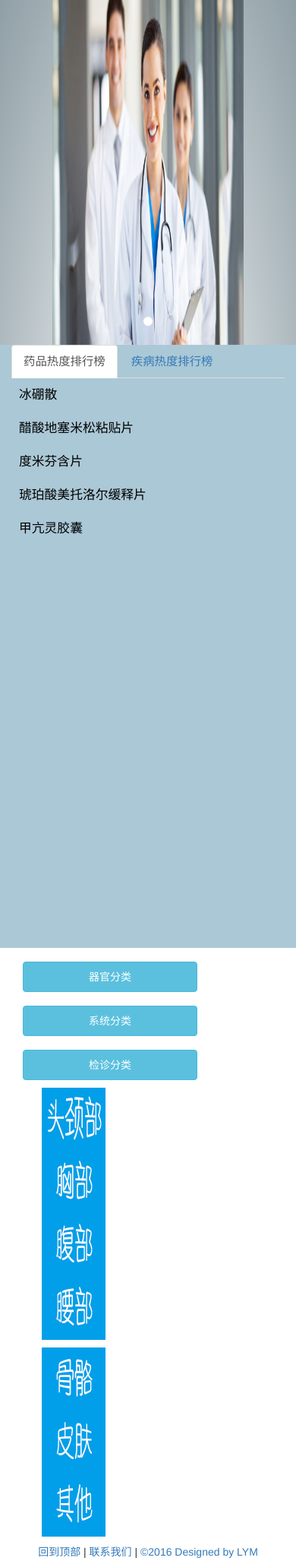
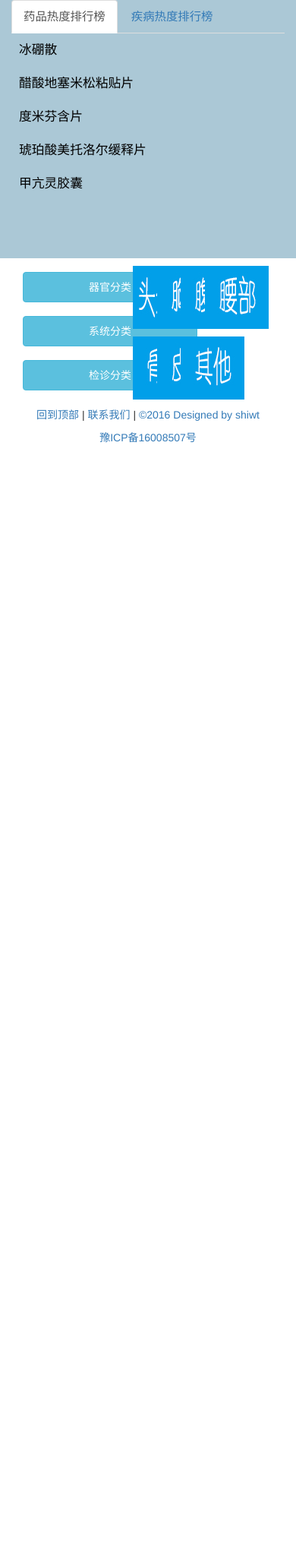
Before and after one commit to shiwt/multimediaCompetition, a PHP site: page /pages/index.php in a window 390 px wide. Shown: the part 70-2133 px from the top of the page at 76% size. After the commit the page ends 653 px from the top, so only its background shows below. Run offline with PHP 8.4, Linux system fonts and the light colour scheme; data comes from the database, SQL or seed files in the repository; both versions use the stored data as it was after the commit; data that the repository does not hold is empty; some libraries are stand-ins or nearby versions.

Commit message:
2016-6-8

```diff
--- a/pages/comments.php
+++ b/pages/comments.php
@@ -1,5 +1,5 @@
 <?php
-header("Content-type:text/html;charset=utf-8");
+//header("Content-type:text/html;charset=utf-8");
 session_start();
 include("conn.php");
 $userid = $_GET['userid'];
--- a/pages/conn.php
+++ b/pages/conn.php
@@ -1,6 +1,6 @@
 <?php
 header("Content-type:text/html;charset=utf-8");
-$conn = mysqli_connect("www.shiwt.top","shiwt","123456","lym");
+$conn = mysqli_connect("localhost","root","123456","lym");
   if(mysqli_connect_error())
   {
   	printf('连接数据库出错:%s\n',mysqli_connect_error());
--- a/pages/four.php
+++ b/pages/four.php
@@ -1,5 +1,5 @@
 <?php
-header("Content-type:text/html;charset=utf-8");
+//header("Content-type:text/html;charset=utf-8");
 session_start();
 include("conn.php");
 if(isset($_GET['ill']))
@@ -175,7 +175,7 @@
                 <p class="usern ziti"><?php echo $row1['user_name']; ?></p>
               </div>
               <div class='col-md-10'>
-                  <p class="ziti"><?php echo $row['comments']; ?></p>
+                  <p style="word-wrap:break-word" class="ziti"><?php echo $row['comments']; ?></p>
                   <p class="ziti"><?php echo $row['com_time']; ?></p>
               </div>
             </div>
--- a/pages/header.php
+++ b/pages/header.php
@@ -1,4 +1,4 @@
-<?php $_SESSION['check']=0;include 'model.html'; ?>
+<?php include 'model.html'; ?>
 <link rel="stylesheet" href="../css/header.css">
 <!-- ***********************页面头部导航条** *********************** -->
   <nav class="navbar nav_color">
--- a/pages/header_after.php
+++ b/pages/header_after.php
@@ -1,5 +1,5 @@
 <?php
-header("Content-type:text/html;charset=utf-8");
+//header("Content-type:text/html;charset=utf-8");
 include 'model.html';
 ?>
 <link rel="stylesheet" href="../css/header.css">
--- a/pages/index.php
+++ b/pages/index.php
@@ -1,5 +1,5 @@
 <?php
-header("Content-type:text/html;charset=utf-8");
+//header("Content-type:text/html;charset=utf-8");
 session_start();
 include("conn.php");
 ?>
@@ -27,7 +27,7 @@
   <div class="row div_background">
     <!-- ***********************左边图片轮播************************* -->
 
-    <div class="col-md-9">
+    <div class="col-md-9 col-lg-9 col-sm-9 hidden-xs">
       <div id="carousel-example-generic" class="carousel slide" data-ride="carousel">
         <!-- Indicators -->
         <ol class="carousel-indicators">
@@ -43,7 +43,7 @@
     <!-- ***********************图片轮播结束************************* -->
 
     <!-- ***********************右边热度排行************************* -->
-    <div class="col-md-3 bc">
+    <div class="col-md-3 col-lg-3 col-sm-3 col-xs-12 bc">
       <!-- Nav tabs -->
       <ul class="nav nav-tabs" role="tablist">
         <li role="presentation" class="active">
@@ -70,7 +70,7 @@
 
   <!-- ***********************下面左边分类按钮************************* -->
   <div class="container-fluid">
-    <div class="col-md-4">
+    <div class="col-md-4 col-lg-4 col-sm-4 col-xs-4">
       <div class="class-btn">
         <button class="btn btn-info" onclick="qiguan()">器官分类</button>
       </div>
@@ -85,7 +85,7 @@
     <!-- ***********************下面左边分类按钮结束************************* -->
 
     <!-- ************************下面右边分类类别*********************** -->
-    <div class="col-md-8 ">
+    <div class="col-md-8 col-lg-8 col-sm-8 col-xs-8">
 
       <!--模块中的下面的面板-->
       <div class="tab-content">
@@ -94,30 +94,30 @@
         <div id="class-img1">
           <div role="tabpanel" class="tab-pane active" id="home">
             <div class="row">
-              <div class="col-md-2">
+              <div class="col-md-2 col-lg-2 col-sm-2 col-xs-2">
                 <a href="second_organ.php?class=头颈部">
                   <img src="../img/toujing.jpg" alt="图片无法正常显示！"></a>
               </div>
-              <div class="col-md-2">
+              <div class="col-md-2 col-lg-2 col-sm-2 col-xs-2">
                 <a href="second_organ.php?class=胸部">
                   <img src="../img/xiongbu.jpg" alt="图片无法正常显示！"></a>
               </div>
-              <div class="col-md-2">
+              <div class="col-md-2 col-lg-2 col-sm-2 col-xs-2">
                 <a href="second_organ.php?class=腹部">
                   <img src="../img/fubu.jpg" alt="图片无法正常显示！"></a>
               </div>
-              <div class="col-md-2">
+              <div class="col-md-2 col-lg-2 col-sm-2 col-xs-2">
                 <a href="second_organ.php?class=腰部">
                   <img src="../img/yaobu.jpg" alt="图片无法正常显示！"></a>
               </div>
             </div>
             <!-- 第二行 -->
             <div class="row">
-              <div class="col-md-2">
+              <div class="col-md-2 col-lg-2 col-sm-2 col-xs-2">
                 <a href="second_organ.php?class=骨骼">
                   <img src="../img/guge.jpg" alt="图片无法正常显示！"></a>
               </div>
-              <div class="col-md-2">
+              <div class="col-md-2 col-lg-2 col-sm-2 col-xs-2">
                 <a href="second_organ.php?class=皮肤">
                   <img src="../img/pifu.jpg" alt="图片无法正常显示！"></a>
               </div>
@@ -126,7 +126,7 @@
                 <img src="../tuibu.jpg" alt="图片无法正常显示！"></a>
             </div>
             -->
-            <div class="col-md-2">
+            <div class="col-md-2 col-lg-2 col-sm-2 col-xs-2">
               <a href="second_organ.php?class=其他">
                 <img src="../img/qita.jpg" alt="图片无法正常显示！"></a>
             </div>
@@ -137,23 +137,23 @@
       <div id="class-img2">
         <div role="tabpanel" class="tab-pane" id="profile">
           <div class="row">
-            <div class="col-md-2">
+            <div class="col-md-2 col-lg-2 col-sm-2 col-xs-2">
               <a href="second_system.php?class=呼吸系统">
                 <img src="../img/huxi.jpg" alt="图片无法正常显示！"></a>
             </div>
-            <div class="col-md-2">
+            <div class="col-md-2 col-lg-2 col-sm-2 col-xs-2">
               <a href="second_system.php?class=循环系统">
                 <img src="../img/xunhuan.jpg" alt="图片无法正常显示！"></a>
             </div>
-            <div class="col-md-2">
+            <div class="col-md-2 col-lg-2 col-sm-2 col-xs-2">
               <a href="second_system.php?class=消化系统">
                 <img src="../img/xiaohua.jpg" alt="图片无法正常显示！"></a>
             </div>
-            <div class="col-md-2">
+            <div class="col-md-2 col-lg-2 col-sm-2 col-xs-2">
               <a href="second_system.php?class=泌尿系统">
                 <img src="../img/miniao.jpg" alt="图片无法正常显示！"></a>
             </div>
-            <div class="col-md-2">
+            <div class="col-md-2 col-lg-2 col-sm-2 col-xs-2">
               <a href="second_system.php?class=血液系统">
                 <img src="../img/xueye.jpg" alt="图片无法正常显示！"></a>
             </div>
@@ -161,20 +161,20 @@
           <!-- 第二行 -->
           <div class="row">
 
-            <div class="col-md-2">
+            <div class="col-md-2 col-lg-2 col-sm-2 col-xs-2">
               <a href="second_system.php?class=内分泌系统">
                 <img src="../img/neifenmi.jpg" alt="图片无法正常显示！"></a>
             </div>
-            <div class="col-md-2">
+            <div class="col-md-2 col-lg-2 col-sm-2 col-xs-2">
               <a href="second_system.php?class=代谢和营养">
                 <img src="../img/daixie.jpg" alt="图片无法正常显示！"></a>
             </div>
-            <div class="col-md-2">
+            <div class="col-md-2 col-lg-2 col-sm-2 col-xs-2">
               <a href="second_system.php?class=结缔组织和风湿">
                 <img src="../img/jiedi.jpg" alt="图片无法正常显示！"></a>
             </div>
 
-            <div class="col-md-2">
+            <div class="col-md-2 col-lg-2 col-sm-2 col-xs-2">
               <a href="second_system.php?class=其他1">
                 <img src="../img/qita.jpg" alt="图片无法正常显示！"></a>
             </div>
@@ -186,15 +186,15 @@
       <div id="class-img3">
         <div role="tabpanel" class="tab-pane" id="messages">
           <div class="row">
-            <div class="col-md-2">
+            <div class="col-md-2 col-lg-2 col-sm-2 col-xs-2">
               <a href="second_check.php?class=住院检诊">
                 <img src="../img/no1.jpg" alt="图片无法正常显示！"></a>
             </div>
-            <div class="col-md-2">
+            <div class="col-md-2 col-lg-2 col-sm-2 col-xs-2">
               <a href="second_check.php?class=传染病检诊">
                 <img src="../img/no2.jpg" alt="图片无法正常显示！"></a>
             </div>
-            <div class="col-md-2">
+            <div class="col-md-2 col-lg-2 col-sm-2 col-xs-2">
               <a href="second_check.php?class=定点检诊">
                 <img src="../img/no3.jpg" alt="图片无法正常显示！"></a>
             </div>
@@ -214,8 +214,9 @@
     |
     <a href="#">联系我们</a>
     |
-    <a href="#">&copy;2016 Designed by LYM</a>
+    <a href="#">&copy;2016 Designed by shiwt</a>
   </p>
+  <p class="text-center"><a href="http://beian.pdxx.net/">豫ICP备16008507号</a></p>
 </footer>
 <!-- **********************页脚区************************* -->
 <script>
--- a/pages/login.php
+++ b/pages/login.php
@@ -1,5 +1,5 @@
 <?php
-header("Content-type:text/html;charset=utf-8");
+//header("Content-type:text/html;charset=utf-8");
 session_start();
 $username = $_POST['username'];
 $pwd= $_POST['password'];
```
Also changed, not shown: pages/regiter.php (+10 -9 lines), pages/search.php (+7 -1 lines), pages/second_check.php (+7 -7 lines), pages/second_organ.php (+10 -10 lines), pages/second_system.php (+12 -12 lines), pages/three.php (+4 -4 lines), qita/lym.sql (+4 -4 lines).
